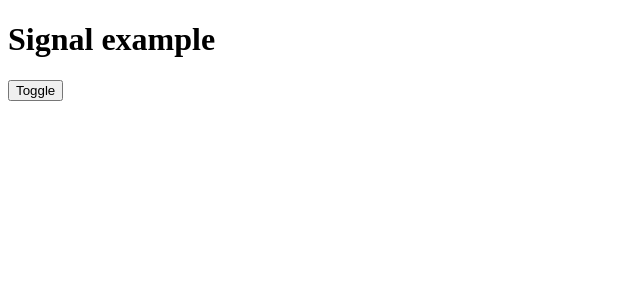
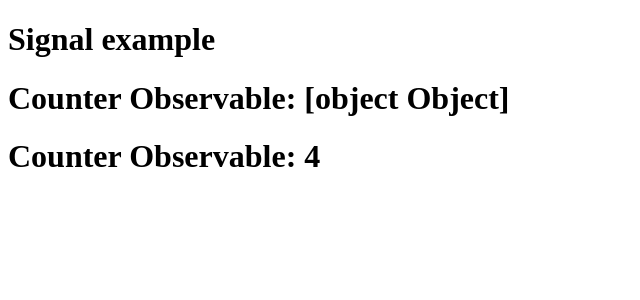
Before and after one commit to Pebhashi-Tharushika/angular-18-practice, an Angular app in the folder signals/: page / in a window 1280 px wide. Shown: the top 300 px of the page, without its empty margins (0-640 px from the left). Built offline with nearby package versions, Linux system fonts and the light colour scheme.

Commit message:
Async pipe

```diff
--- a/signals/src/app/app.component.html
+++ b/signals/src/app/app.component.html
@@ -1,10 +1,12 @@
 <h1>Signal example</h1>
 
-@if(showCleanupComponent()){
+<app-rxjs-interop></app-rxjs-interop>
+
+<!-- @if(showCleanupComponent()){
     <app-cleanup></app-cleanup>
 }
 
-<button (click)="toggleCleanupComponent()">Toggle</button>
+<button (click)="toggleCleanupComponent()">Toggle</button> -->
 
 <!-- <app-untracked></app-untracked> -->
 
--- a/signals/src/app/app.component.ts
+++ b/signals/src/app/app.component.ts
@@ -4,20 +4,21 @@ import { EffectsComponent } from './effects/effects.component';
 import { EqualityComponent } from './equality/equality.component';
 import { UntrackedComponent } from './untracked/untracked.component';
 import { CleanupComponent } from './cleanup/cleanup.component';
+import { RxjsInteropComponent } from './rxjs-interop/rxjs-interop.component';
 
 @Component({
   selector: 'app-root',
   standalone: true,
-  imports: [CounterComponent, EffectsComponent, EqualityComponent, UntrackedComponent, CleanupComponent],
+  imports: [CounterComponent, EffectsComponent, EqualityComponent, UntrackedComponent, CleanupComponent, RxjsInteropComponent],
   templateUrl: './app.component.html',
   styleUrl: './app.component.css'
 })
 export class AppComponent {
   title = 'signals';
 
-  showCleanupComponent = signal(false);
+  // showCleanupComponent = signal(false);
 
-  toggleCleanupComponent() {
-    this.showCleanupComponent.set(!this.showCleanupComponent());
-  }
+  // toggleCleanupComponent() {
+  //   this.showCleanupComponent.set(!this.showCleanupComponent());
+  // }
 }
--- a/signals/src/app/cleanup/cleanup.component.ts
+++ b/signals/src/app/cleanup/cleanup.component.ts
@@ -12,18 +12,21 @@ export class CleanupComponent {
   count = signal(0);
 
   constructor() {
+
     effect((onCleanup) => {
 
       const timer = setInterval(() => {
         console.log(`count is ${this.count()}`);
       }, 1000);
 
+      // call back to clear the interval when the effect is disposed which happens when the component is destroyed
       onCleanup(() => {
         console.log('Clearing interval');
         clearInterval(timer);
       });
 
     });
+
   }
 
 }
--- /dev/null
+++ b/signals/src/app/rxjs-interop/rxjs-interop.component.html
@@ -0,0 +1,3 @@
+<h1>Counter Observable: {{counterObservable}}</h1> <!-- Counter Observable: [object Object] -->
+
+<h1>Counter Observable: {{counterObservable | async}}</h1> <!-- Counter Observable: 2 -->
--- /dev/null
+++ b/signals/src/app/rxjs-interop/rxjs-interop.component.ts
@@ -0,0 +1,16 @@
+import { AsyncPipe } from '@angular/common';
+import { Component } from '@angular/core';
+import { interval } from 'rxjs';
+
+@Component({
+  selector: 'app-rxjs-interop',
+  standalone: true,
+  imports: [AsyncPipe],
+  templateUrl: './rxjs-interop.component.html',
+  styleUrl: './rxjs-interop.component.css'
+})
+export class RxjsInteropComponent {
+
+  counterObservable = interval(1000);
+
+}
```
Also changed, not shown: signals/src/app/rxjs-interop/rxjs-interop.component.css (added), 1 other file (tests, documents, lock files or other folders).
